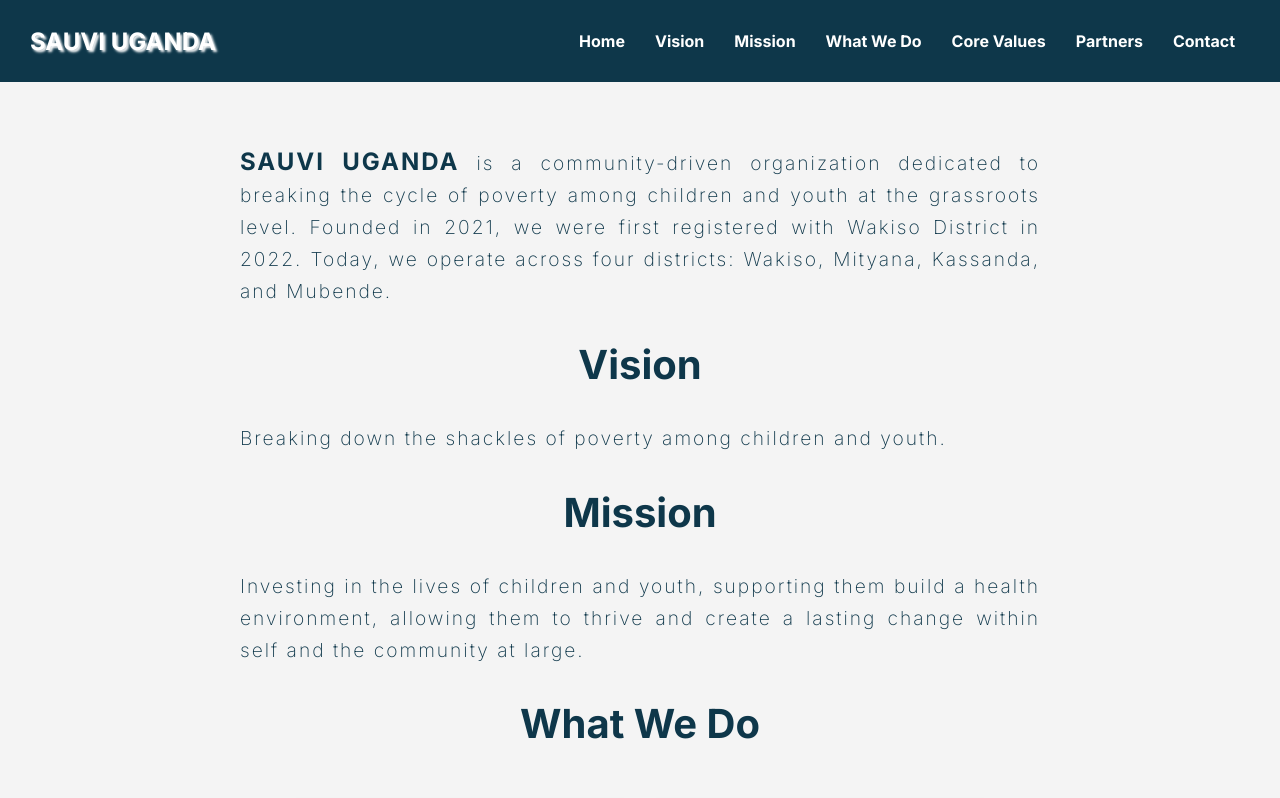
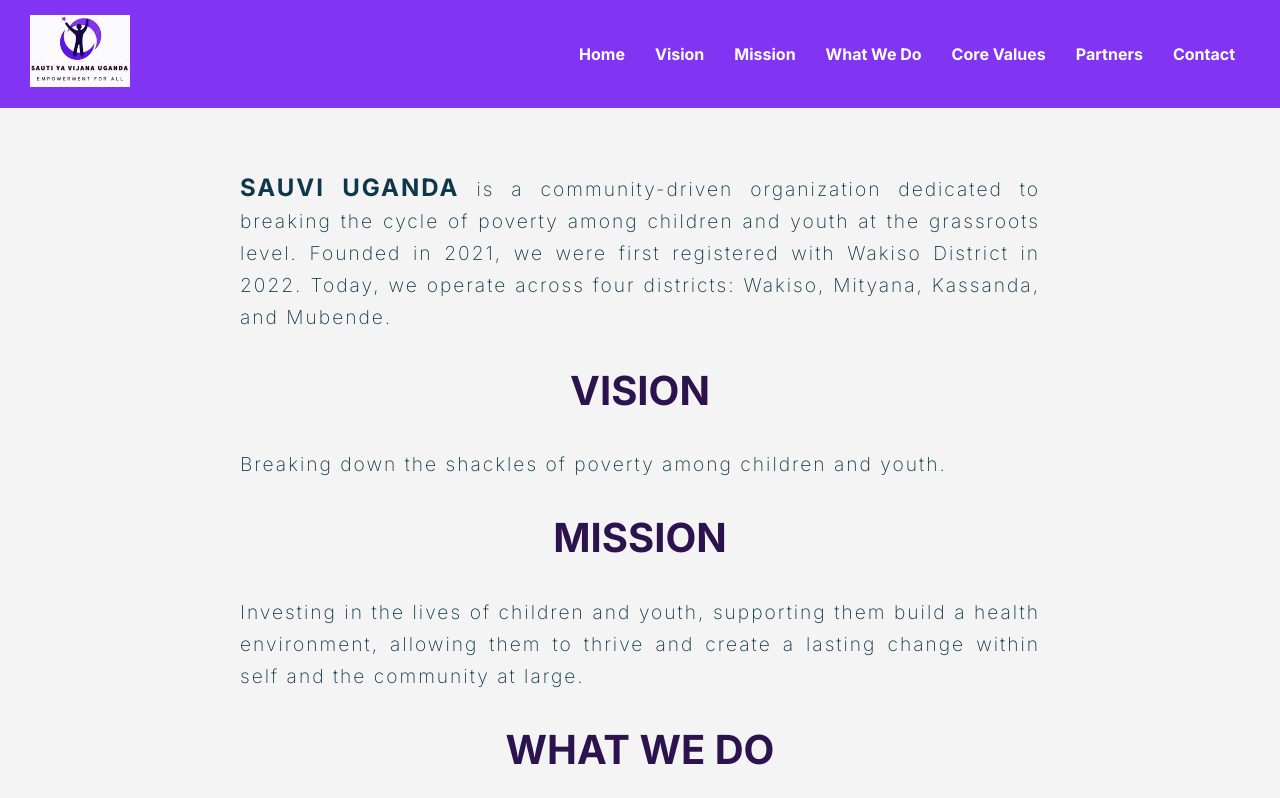
Before and after one commit to olili27/sauvi-website, a plain HTML site: page index.html in a window 1280 px wide. Shown: the top 798 px of the page. Drawn offline with Linux system fonts and the light colour scheme.

Commit message:
add temporary design improvision

```diff
--- a/index.html
+++ b/index.html
@@ -8,7 +8,10 @@
 </head>
 <body>
     <header>
-        <div class="logo">SAUVI UGANDA</div>
+        <!-- <div class="logo">SAUVI UGANDA</div> -->
+        <div class="logo">
+            <img src="./images/sauvi-logo.jpeg" alt="">
+        </div>
         <nav>
             <ul>
                 <li><a href="./index.html">Home</a></li>
--- a/styles.css
+++ b/styles.css
@@ -17,6 +17,8 @@
     text-align: center;
     color: #0044cc;
     color: #0E374A;
+    color: #2c134e;
+    text-transform: uppercase;
 }
 
 p {
@@ -26,12 +28,19 @@
     line-height: 1.6;
 }
 
+section {
+    padding-inline: 1.5rem;
+}
+
 /* Navigation Bar */
 header {
     background: #0044cc;
     background: linear-gradient(to left, #0044cc, #0E374A);
     background: linear-gradient(to right, #0044cc, #0E374A);
-    background:  #0E374A;
+    background:  #8234F3;
+    /* background:  #883D74; */
+    /* background: linear-gradient(to right, #883D74, #8234F3); */
+    /* background: linear-gradient(#883D74, #8234F3); */
     color: white;
     display: flex;
     justify-content: space-between;
@@ -46,6 +55,11 @@
     font-size: 24px;
     font-weight: bold;
     text-shadow: 2px 2px 2.5px;
+}
+
+.logo img {
+    width: 100px;
+    height: auto;
 }
 
 nav ul {
@@ -73,6 +87,8 @@
 #menu img {
     width: 40px;
     height: auto;
+    color: #2c134e;
+    background-color: #2c134e;
     /* height: 80px; */
 }
 
@@ -185,6 +201,7 @@
 footer {
     background: #222;
     background: #0E374A;
+    background: #2c134e;
     color: white;
     text-align: center;
     padding: 20px;
```
